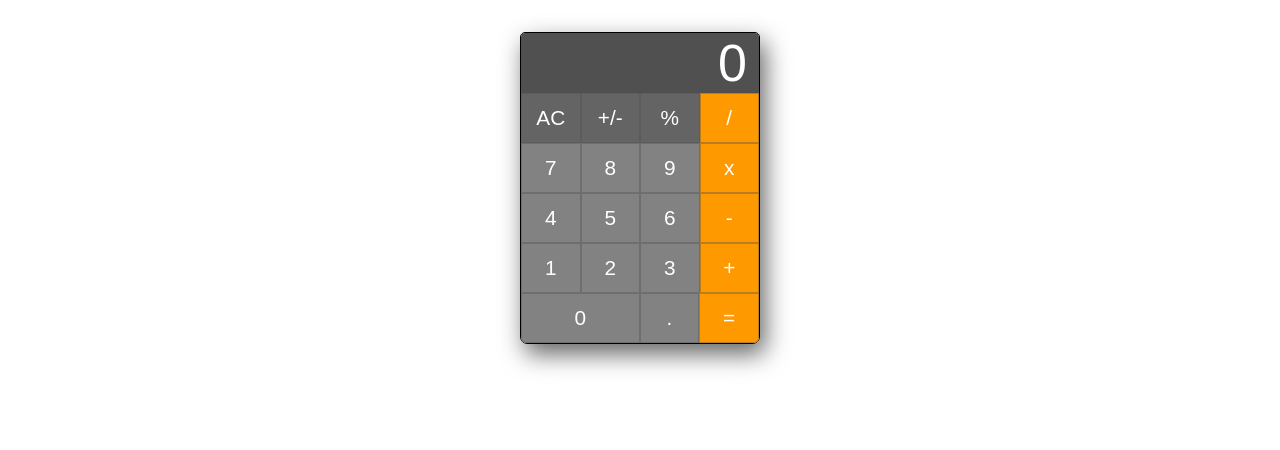
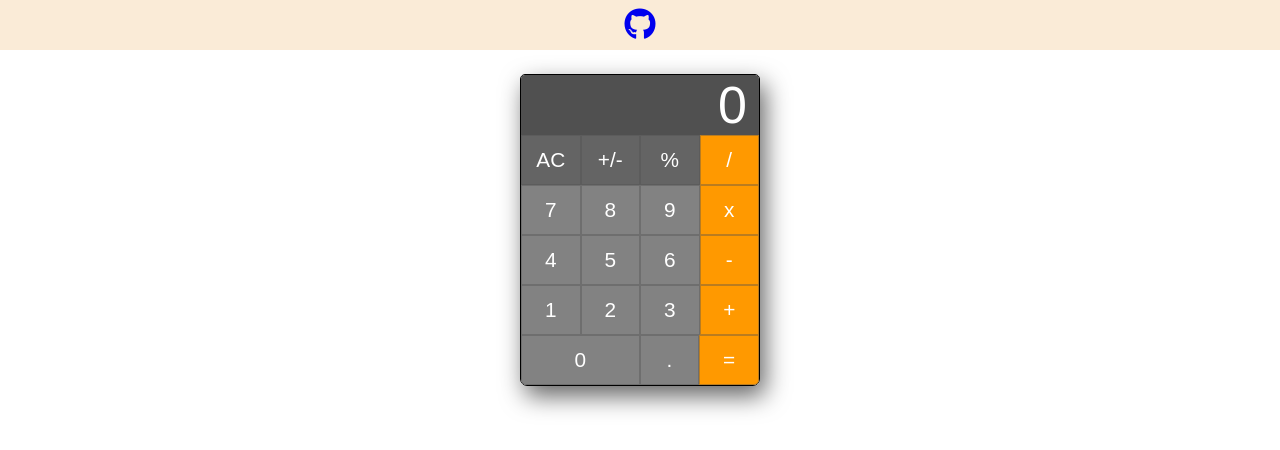
Before and after one commit to congmul/tutoring-calculator, a plain HTML site: page index.html in a window 1280 px wide. Drawn offline with Linux system fonts and the light colour scheme.

Commit message:
Add github link

```diff
--- a/assets/css/style.css
+++ b/assets/css/style.css
@@ -10,8 +10,21 @@
     --primary-operator-color: rgb(255, 153, 0);
     --primary-number-color: rgb(130, 130, 130);
 }
+body {
+    margin: 0px;
+    padding: 0px;
+}
 
-body{
+header{
+    width: 100%;
+    height: 50px;
+    font-size: 2rem;
+    background-color: antiquewhite;
+    display: flex;
+    align-items: center;
+    justify-content: center;
+}
+main{
     display: flex;
     justify-content: center;
     padding-top: 24px;
--- a/index.html
+++ b/index.html
@@ -4,10 +4,17 @@
     <meta charset="UTF-8">
     <meta http-equiv="X-UA-Compatible" content="IE=edge">
     <meta name="viewport" content="width=device-width, initial-scale=1.0">
+    <link rel="stylesheet" href="https://cdnjs.cloudflare.com/ajax/libs/font-awesome/6.2.0/css/all.min.css" integrity="sha512-xh6O/CkQoPOWDdYTDqeRdPCVd1SpvCA9XXcUnZS2FmJNp1coAFzvtCN9BmamE+4aHK8yyUHUSCcJHgXloTyT2A==" crossorigin="anonymous" referrerpolicy="no-referrer" />
     <link rel="stylesheet" href="./assets/css/style.css">
     <title>Basic Calculator</title>
 </head>
 <body>
+    <header>
+        <a href="https://github.com/congmul/tutoring-calculator" target="_blank">
+            <i class="fa-brands fa-github"></i>
+        </a>
+    </header>
+    <main>
         <div class="calculator-wrapper">
             <div class="row number-input ">
                 <input type="text" placehoder='0' value="0" disabled />
@@ -42,6 +49,7 @@
                 <div class="customized-btn operator-color border-radius-bottom-right Enter" data-state="result">=</div>
             </div>
         </div>
+    </main>
     <script src="./assets/js/script.js"></script>
     <script src="./assets/js/keyboardEvent.js"></script>
 </body>
```
Lines whose indentation alone changed are shown as unchanged.
